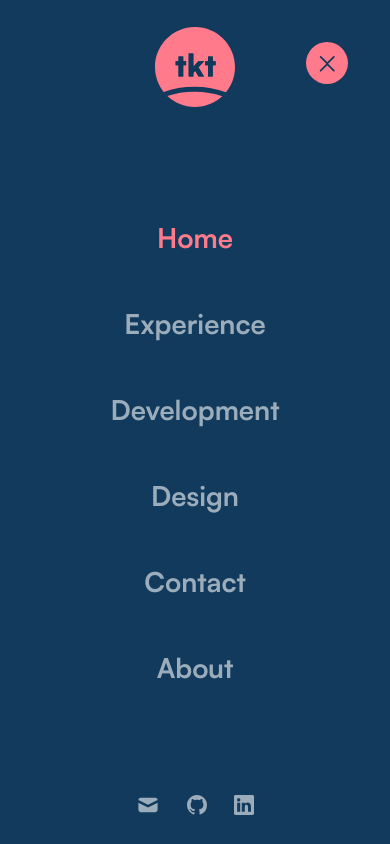
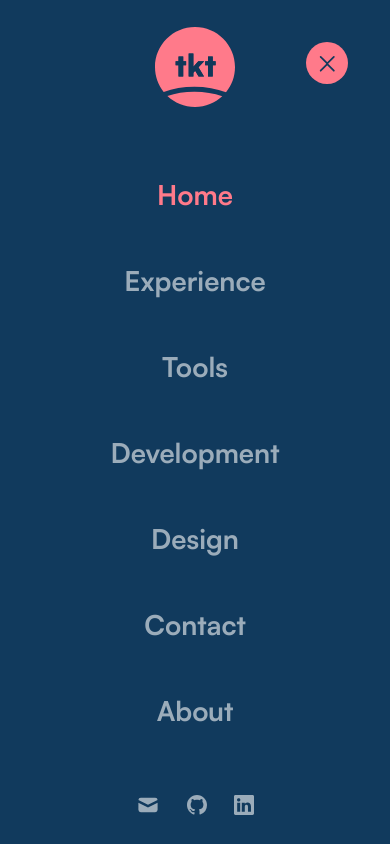
Before and after one commit to takuyadev/takuyadev-portfolio-2023, a Next.js app: page / in a window 390 px wide. Both pictures are taken after a click on the button "Menu". Built offline with nearby package versions, Linux system fonts and the light colour scheme.

Commit message:
Fixed Mobile Links

```diff
--- a/components/molecules/navigation/MobileLinks.jsx
+++ b/components/molecules/navigation/MobileLinks.jsx
@@ -50,6 +50,14 @@ const MobileLinks = forwardRef(({ setIsClosed, pathName, className }, ref) => {
           <Anchor
             pathName={pathName}
             onClick={closeMenu}
+            href="/tools"
+            text="Tools"
+          />
+        </li>
+        <li>
+          <Anchor
+            pathName={pathName}
+            onClick={closeMenu}
             href="/development"
             text="Development"
           />
```
